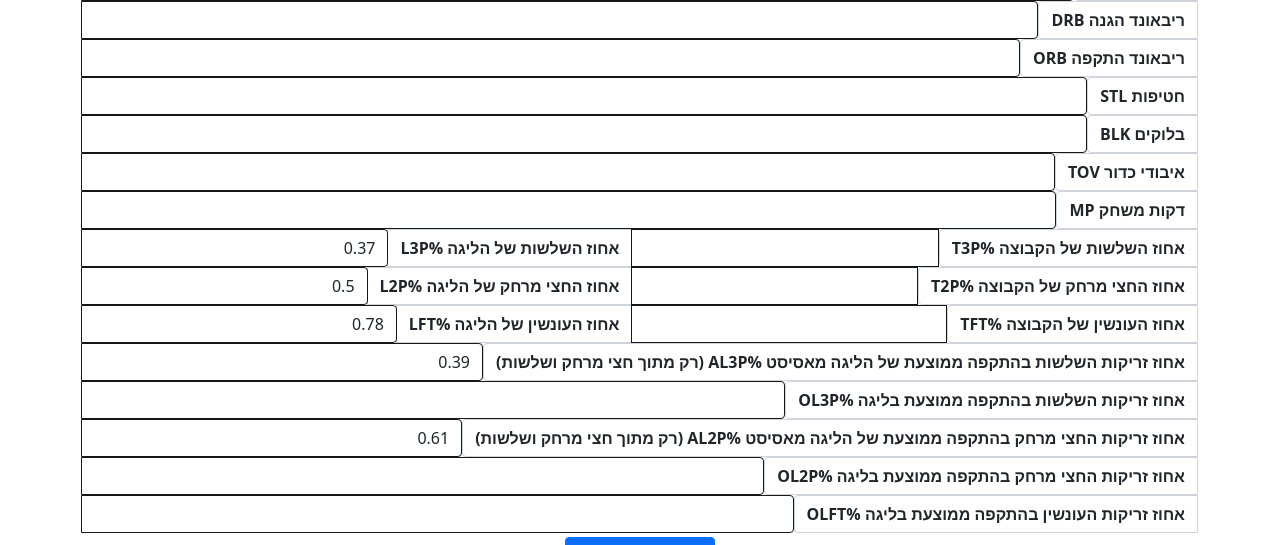
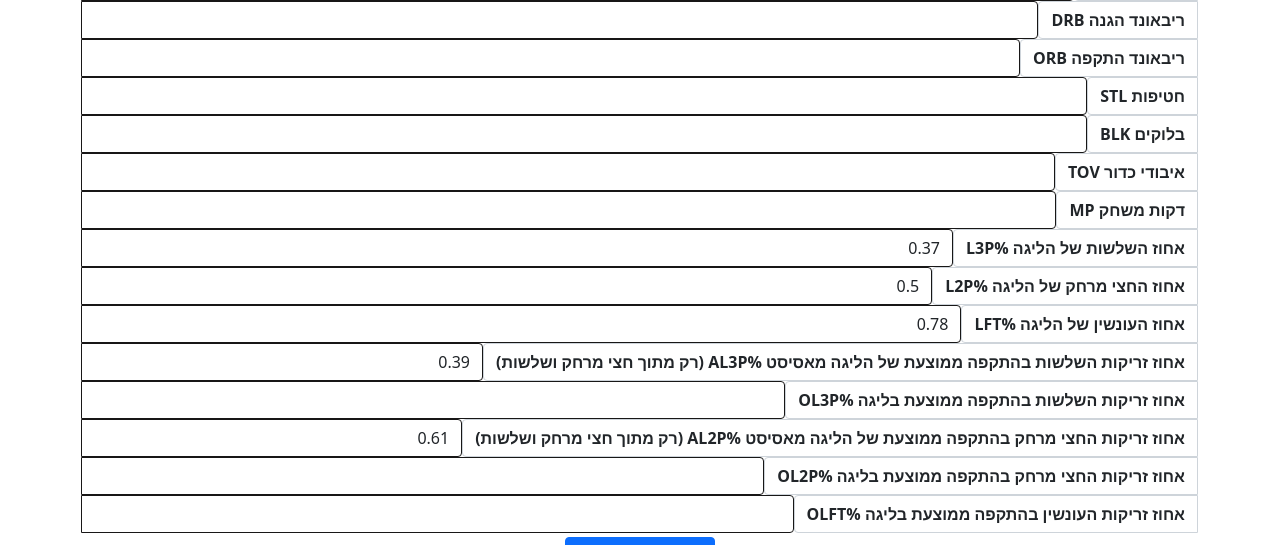
Before and after one commit to d4nieldev/basketball-stats, a Flask app: template templates/basketball_stats.html in a window 1280 px wide. Shown: the part 421-966 px from the top of the page. Run offline with Flask 2, Linux system fonts and the light colour scheme; the template is opened without the code that fills it, so the values that code supplies are empty.

Commit message:
deleted some useless stats

```diff
--- a/static/script.js
+++ b/static/script.js
@@ -69,11 +69,7 @@ $(document).ready(function () {
           $("#steals").val(response.steals);
           $("#blocks").val(response.blocks);
           $("#turnovers").val(response.turnovers);
-          $("#minutes_of_play").val(response.minutes_of_play);
 
-          $("#p3_team_ratio").val(response.team_p3_ratio);
-          $("#p2_team_ratio").val(response.team_p2_ratio);
-          $("#ft_team_ratio").val(response.team_ft_ratio);
 
           $("#p3_league_attack_from_assist_ratio").val(response.p3_league_attack_from_assist_ratio);
           $("#p2_league_attack_from_assist_ratio").val(response.p2_league_attack_from_assist_ratio);
@@ -146,11 +142,6 @@ $(document).ready(function () {
     steals = parseFloat($("#steals").val());
     blocks = parseFloat($("#blocks").val());
     turnovers = parseFloat($("#turnovers").val());
-    mp = parseFloat($("#minutes_of_play").val());
-
-    p3_team_ratio = parseFloat($("#p3_team_ratio").val());
-    p2_team_ratio = parseFloat($("#p2_team_ratio").val());
-    ft_team_ratio = parseFloat($("#ft_team_ratio").val());
 
     p3_league_attack_from_assist_ratio = parseFloat($("#p3_league_attack_from_assist_ratio").val());
     p2_league_attack_from_assist_ratio = parseFloat($("#p2_league_attack_from_assist_ratio").val());
@@ -178,10 +169,6 @@ $(document).ready(function () {
         steals: steals,
         blocks: blocks,
         turnovers: turnovers,
-        mp: mp,
-        team_p3_ratio: p3_team_ratio,
-        team_p2_ratio: p2_team_ratio,
-        team_ft_ratio: ft_team_ratio,
         p3_league_attack_from_assist_ratio: p3_league_attack_from_assist_ratio,
         p2_league_attack_from_assist_ratio: p2_league_attack_from_assist_ratio,
         ft_team_attack_ratio: ft_team_attack_ratio,
--- a/templates/basketball_stats.html
+++ b/templates/basketball_stats.html
@@ -131,20 +131,14 @@
             </div>
 
             <div class="input-group">
-                <div class="input-group-text">אחוז השלשות של הקבוצה %T3P</div>
-                <input id="p3_team_ratio" class="form-control" type="number" step="0.001" required>
                 <div class="input-group-text">אחוז השלשות של הליגה %L3P</div>
                 <input id="p3_league_ratio" class="form-control" type="number" step="0.001" value="0.37" required>
             </div>
             <div class="input-group">
-                <div class="input-group-text">אחוז החצי מרחק של הקבוצה %T2P</div>
-                <input id="p2_team_ratio" class="form-control" type="number" step="0.001" required>
                 <div class="input-group-text">אחוז החצי מרחק של הליגה %L2P</div>
                 <input id="p2_league_ratio" class="form-control" type="number" step="0.001" value="0.5" required>
             </div>
             <div class="input-group">
-                <div class="input-group-text">אחוז העונשין של הקבוצה %TFT</div>
-                <input id="ft_team_ratio" class="form-control" type="number" step="0.001" required>
                 <div class="input-group-text">אחוז העונשין של הליגה %LFT</div>
                 <input id="ft_league_ratio" class="form-control" type="number" step="0.001" value="0.78" required>
             </div>
```
